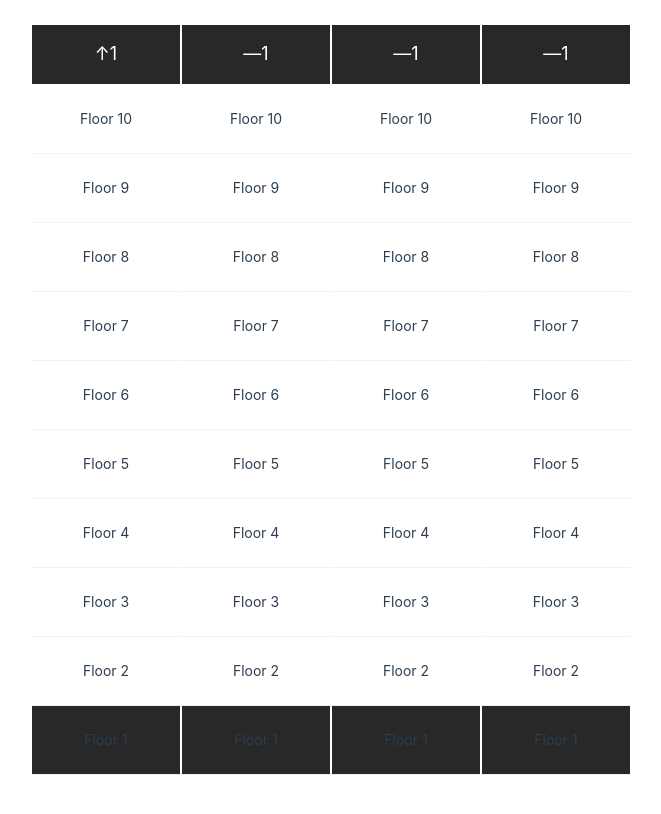
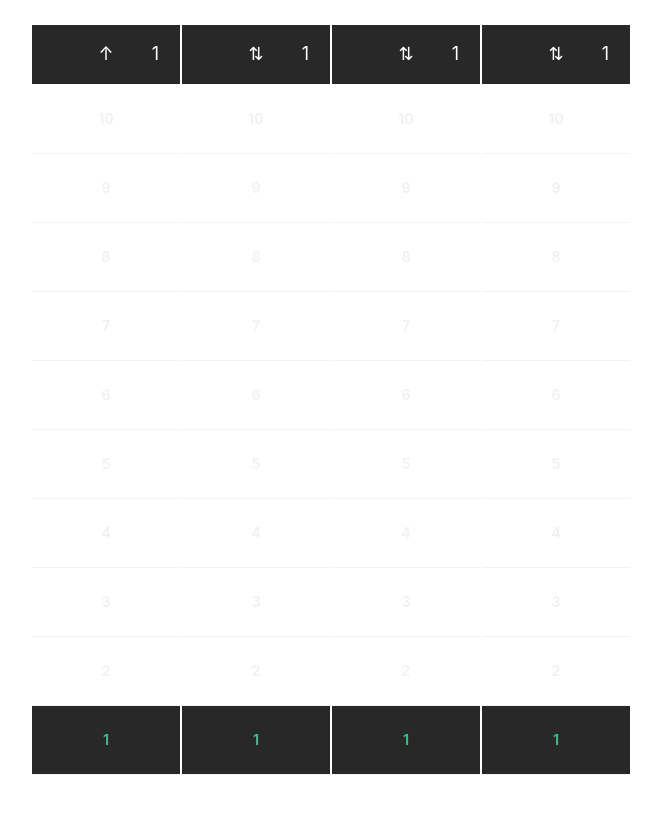
Before and after one commit to vvelkovski/elevator-simulation, a Vue app: page / in a window 1280 px wide. Shown: the top 814 px of the page, without its empty margins (309-970 px from the left). Built offline with nearby package versions, Linux system fonts and the light colour scheme.

Commit message:
[improvement]: elevator status indicators

```diff
--- a/src/assets/base.css
+++ b/src/assets/base.css
@@ -9,6 +9,7 @@
   --vt-c-black-mute: #282828;
 
   --vt-c-indigo: #2c3e50;
+  --vt-c-green: #42b883;
 
   --vt-c-divider-light-1: rgba(60, 60, 60, 0.29);
   --vt-c-divider-light-2: rgba(60, 60, 60, 0.12);
--- a/src/components/Building.vue
+++ b/src/components/Building.vue
@@ -23,6 +23,7 @@ const elevators = ref(
     queue: [],
     direction: null,
     busy: false,
+    loading: false,
   }))
 );
 
--- a/src/components/Elevator.vue
+++ b/src/components/Elevator.vue
@@ -16,10 +16,17 @@ defineProps({
 <template>
   <div class="elevator">
     <div class="elevator-top">
-      <template v-if="elevator.direction === Direction.Up">&#8593;</template>
-      <template v-else-if="elevator.direction === Direction.Down">&#8595;</template>
-      <template v-else>—</template>
-      <span>{{ elevator.currentFloor }}</span>
+      <div class="elevator-top-content">
+        <template v-if="elevator.loading">&#8644;</template>
+      </div>
+      <div class="elevator-top-content">
+        <template v-if="elevator.direction === Direction.Up">&#8593;</template>
+        <template v-else-if="elevator.direction === Direction.Down">&#8595;</template>
+        <template v-else>&#8645;</template>
+      </div>
+      <div class="elevator-top-content">
+        <span>{{ elevator.currentFloor }}</span>
+      </div>
     </div>
     <div class="floors-container">
       <div
@@ -28,7 +35,7 @@ defineProps({
         class="floor"
         :class="{ 'current-floor': floor === elevator.currentFloor }"
       >
-        Floor {{ floor }}
+        <div class="floor-number">{{ floor }}</div>
       </div>
     </div>
   </div>
@@ -55,6 +62,13 @@ defineProps({
   border-bottom: 1px solid var(--vt-c-white);
 }
 
+.elevator-top-content {
+  flex: 1;
+  display: flex;
+  align-items: center;
+  justify-content: center;
+}
+
 .floors-container {
   flex: 1;
   display: flex;
@@ -68,10 +82,17 @@ defineProps({
   justify-content: center;
   border-bottom: 1px solid var(--vt-c-white-mute);
   font-size: 14px;
+  color: var(--vt-c-white-mute);
   transition: background-color 0.3s ease;
 }
 
 .current-floor {
   background-color: var(--vt-c-black-mute);
+  color: var(--vt-c-green) !important;
+}
+
+.floor-number {
+  font-size: 14px;
+  font-weight: bold;
 }
 </style>
--- a/src/constants/buildingSpecs.js
+++ b/src/constants/buildingSpecs.js
@@ -8,4 +8,4 @@ export const TOTAL_ELEVATORS = 4;
 export const FLOOR_TRAVEL_TIME = 3 * 1000; // 10 seconds (TODO: revert to 10 seconds)
 
 // Time (in seconds) the elevator spends stopped at a floor for passengers to enter/exit
-export const STOP_DURATION = 10 * 1000; // 10 seconds
+export const STOP_DURATION = 2 * 1000; // 10 seconds (TODO: revert to 10 seconds)
--- a/src/utils/elevatorUtils.js
+++ b/src/utils/elevatorUtils.js
@@ -11,7 +11,7 @@ import Direction from '@/constants/directionEnum.js';
 */
 export function moveToFloor(elevator, targetFloor) {
  return new Promise(resolve => {
-   // log(`🚚 Elevator ${elevator.id} moving ${elevator.direction} to floor ${targetFloor}`);
+   log(`🚚 Elevator ${elevator.id} moving ${elevator.direction} to floor ${targetFloor}`);
 
    const movementDirection = targetFloor > elevator.currentFloor ? 1 : -1;
 
@@ -31,7 +31,9 @@ export function moveToFloor(elevator, targetFloor) {
 function loadPassengers(elevator) {
   return new Promise(resolve => {
     log(`🚪 Elevator ${elevator.id} loading/unloading passengers`);
+    elevator.loading = true;
     setTimeout(() => {
+      elevator.loading = false;
       resolve();
     }, STOP_DURATION);
   });
```
